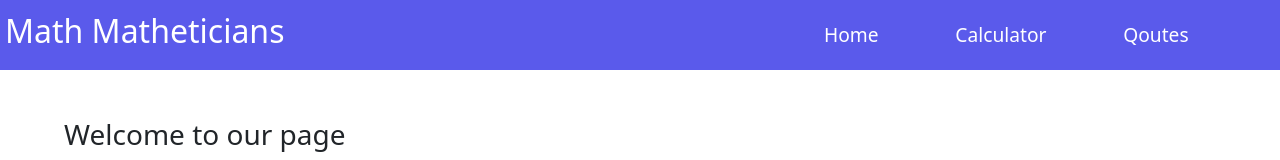
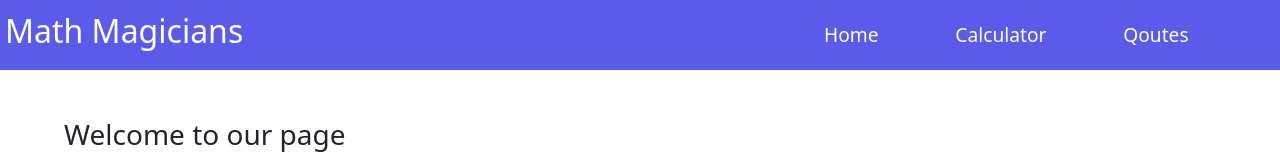
Before and after one commit to NalianAchei2020/math-magicians, a React (Create React App) app: page / in a window 1280 px wide. Shown: the top 160 px of the page. Built offline with nearby package versions, Linux system fonts and the light colour scheme.

Commit message:
correct text typo

```diff
--- a/src/components/header/header.js
+++ b/src/components/header/header.js
@@ -4,7 +4,7 @@ import './header.css';
 function Header() {
   return (
     <div className="header">
-      <h2>Math Matheticians</h2>
+      <h2>Math Magicians</h2>
       <nav className="nav">
         <a href="/">Home</a>
         <a href="/calculator">Calculator</a>
```
